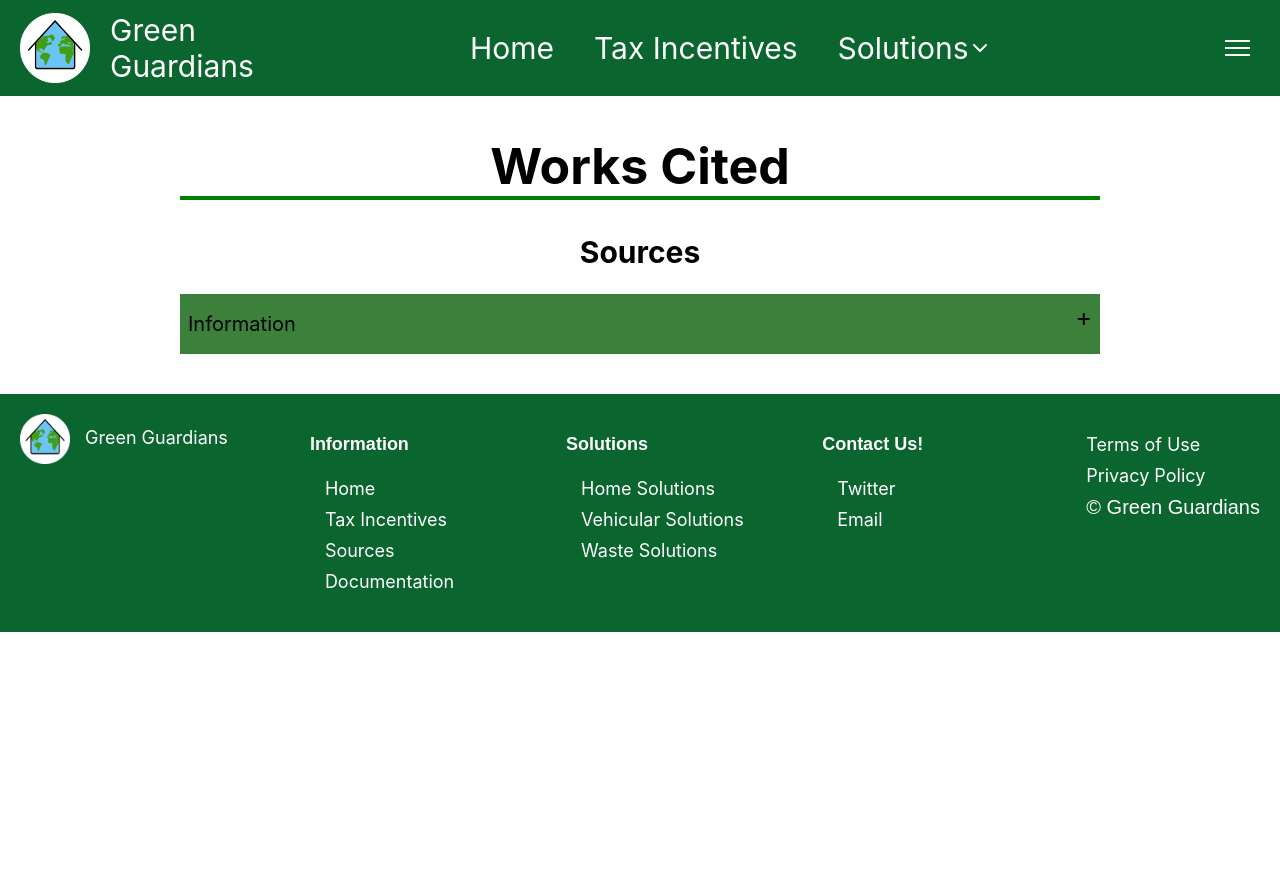
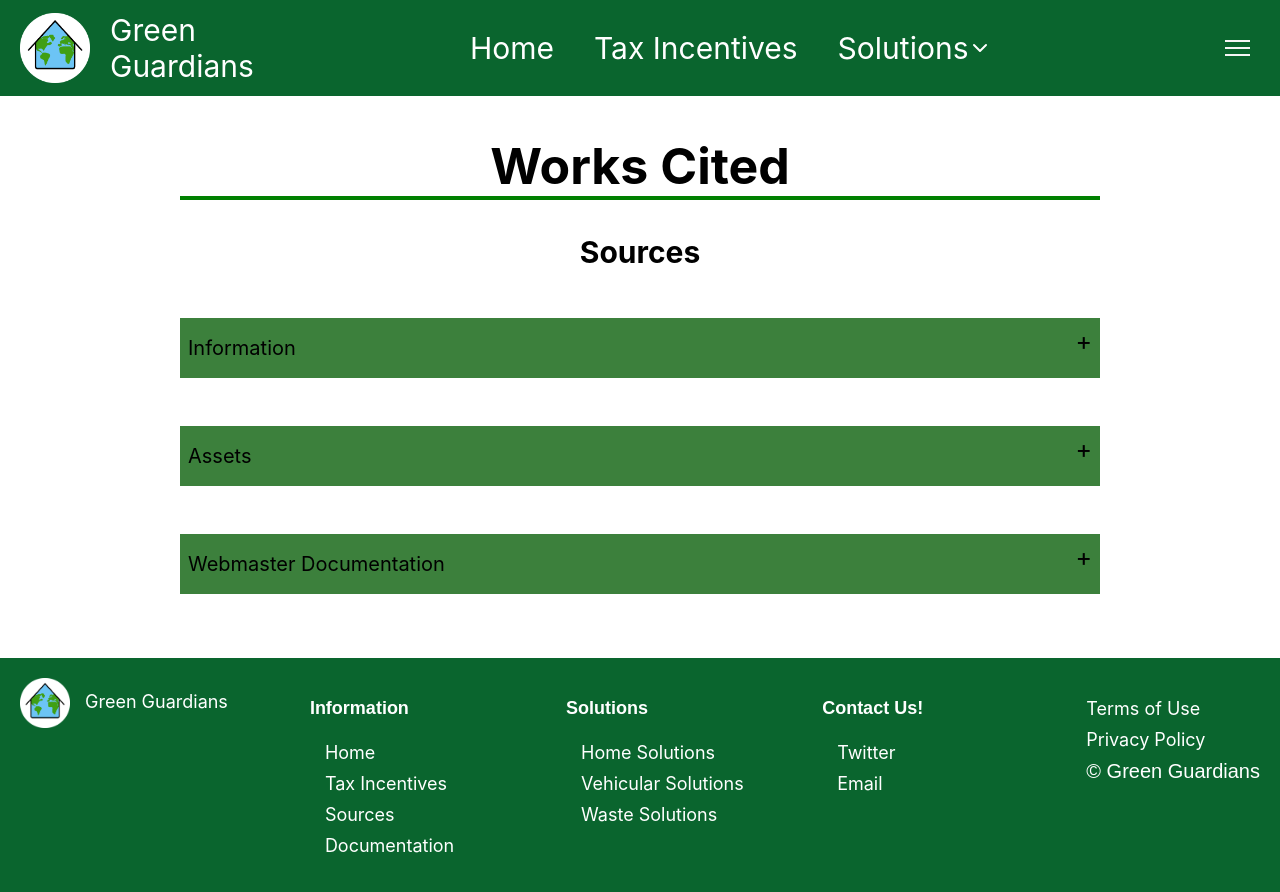
Before and after one commit to chonk9/webmaster23-24, a React (Create React App) app: page /sources in a window 1280 px wide. Shown: the top 892 px of the page. Before the commit the page ends 800 px from the top, so only its background shows below. Built offline with nearby package versions, Linux system fonts and the light colour scheme.

Commit message:
some slight modification to some stuff

```diff
--- a/src/ComponentStyles/sources.css
+++ b/src/ComponentStyles/sources.css
@@ -4,6 +4,6 @@
 }
 
 #sources a{
-    color:orange;
+    color:black;
     font-weight: bold;
   }
--- a/src/Components/footer.js
+++ b/src/Components/footer.js
@@ -68,7 +68,7 @@ export default function Footer({ currentYear }) {
             </li>
             <li>
               <a
-                target = 'blank'
+                target = '_blank'
                 href = "mailto: greenguardians2024@gmail.com?">
                   Email
                 </a>
--- a/src/Pages/AboutUs.jsx
+++ b/src/Pages/AboutUs.jsx
@@ -17,6 +17,12 @@ export default function AboutUs() {
     </p>
     <h2>At Green Guardians, we're all about clean energy. It's going to be a big part of our future, and we're here to help you.</h2>
 
+    <br></br>
+
+    <h2>Meet the team!</h2>
+
+    <p>Member</p>
+
   </>);
 
 }
--- a/src/Pages/Home.jsx
+++ b/src/Pages/Home.jsx
@@ -4,7 +4,7 @@ import LeafReveal from "../Components/leafReveal";
 import environmentalHouse1 from "../Images/environmentalHouse.jpg";
 import environmentalHouse2 from "../Images/greenhome.jpg"
 import TextWrap from "../Components/textWrap";
-// import TextWrap from "../Components/textWrap";
+import HomeSolutions from "../Pages/CleanSolutionsHome"
 
 export default function Home() {
     useEffect(() => {
@@ -19,7 +19,7 @@ export default function Home() {
             } textElt={<>
                 <span className="side-heading">Clean Solutions</span>
                 <p>
-                    Here at Green Guardians, our mission is to help you make your life <span className="fun-bold">sustainable for the Earth</span> in a way that's <span className="fun-bold">sustainable for your finances</span>.
+                    Here at Green Guardians, our mission is to help you make your life <span className="fun-bold">sustainable for the Earth</span> and <span className="fun-bold">sustainable for your finances</span>.
                 </p>
                 <p>
                     You probably don't realize how many green options there are for your house, cars, and even your waste!
--- a/src/Pages/Sources.jsx
+++ b/src/Pages/Sources.jsx
@@ -6,23 +6,73 @@ export default function AboutUs() {
   return(<>
     <h1>Works Cited</h1>
     <div classname='content'>
-      <h2>Sources</h2>
+      <h2 href = 'https://drive.google.com/file/d/1Tpmt1L-KdeBobpTXHE_LaydE_HSHLC8p/view?usp=sharing'>Sources</h2>
       <div id='sources'>
+        <br></br>
         <Accordion title='Information'>
-        <a
-          href='https://www.whitehouse.gov/cleanenergy/'
-          rel='noreferrer'>
-            https://www.whitehouse.gov/cleanenergy/
-            </a>
-            <p>
-              <br />
-            </p>
-            <a
-              href='https://www.dsireusa.org/'
-              rel='noreferrer'>
-              https://www.dsireusa.org/
-            </a>
+          <li>
+            The White House. "Clean Energy." https://www.whitehouse.gov/cleanenergy/.
+          </li>
+          <li>
+            Database of State Incentives for Renewables & Efficiency (DSIRE). https://www.dsireusa.org/.
+          </li>
+          <li>
+            U.S. Department of Energy. "Planning for Home Renewable Energy Systems." Energy Saver. https://www.energy.gov/energysaver/planning-home-renewable-energy-systems.
+          </li>
+          <li>
+            CNET. "Solar Power - Getty Images." https://www.cnet.com/a/img/resize/bbcdbdb37048b08b6a0b14975c9ea5fc4041b7f5/hub/2022/10/10/f2ff9ef7-f016-459d-b88a-a8a68270c315/solar-gettyimages-525206743.jpg?/’auto=webp&fit=crop&height=1200&width=1200.
+          </li>
+          <li>
+            ENERGY STAR. "Federal Tax Credits for Energy Efficiency." https://www.energystar.gov/ABOUT/FEDERAL_TAX_CREDITS#:~:text=Homeowners%20Can%20Save%20Up%20to,by%20up%20to%2030%20percent.
+          </li>
+          <li>
+            Keep Phoenix Beautiful. "Environmental Fun Facts." https://kpwb.org/environmental-fun-facts-2/.
+          </li>
+          <li>
+            Wisconsin Department of Natural Resources. "Climate Change - Science." https://dnr.wisconsin.gov/climatechange/science.
+          </li>
         </Accordion>
+
+        <br></br>
+        <br></br>
+
+        <Accordion title='Assets'>
+          <li>
+            ArcGIS Hub. "Explore Renewable Energy Datasets." https://hub.arcgis.com/datasets/1612d351695b467eba75fdf82c10884f/explore.
+          </li>
+          <li>
+            CleanPNG. "Renewable Energy Solar Energy Leaf." https://www.cleanpng.com/png-renewable-energy-solar-energy-leaf-renewable-resou-7189403/.
+          </li>
+          <li>
+            Treehugger. "Wind Turbine Generator on House Roof." https://www.treehugger.com/thmb/naVuekeUWT-HsmYE1LietPFGCJI=/1500x0/filters:no_upscale():max_bytes(150000):strip_icc()/wind-turbine-generator-on-house-roof-90967703-b9619befbf954726ae92dfb6154711f2.jpg.
+          </li>
+          <li>
+            Bureau of Labor Statistics (BLS). "Electric Vehicles Main Image." https://www.bls.gov/opub/btn/volume-12/images/electric-vehicles-main-image.jpg.
+          </li>
+          <li>
+            Salter Spiral Stair. "Energy-Efficient Home." https://www.salterspiralstair.com/wp-content/uploads/2021/11/opening-image-1.jpg.
+          </li>
+          <li>
+            Wikipedia Commons. "Recycle Icon." https://en.wikipedia.org/wiki/File:Recycle001.svg.
+          </li>
+          <li target = '_blank' href = 'https://amazingarchitecture.com/articles/how-to-make-your-home-more-energy-efficient-and-futuristic'>
+          Amazing Architecture. "How to Make Your Home More Energy Efficient and Futuristic." https://amazingarchitecture.com/articles/how-to-make-your-home-more-energy-efficient-and-futuristic.
+          </li>
+        </Accordion>
+
+        <br></br>
+        <br></br>
+
+        <Accordion title='Webmaster Documentation'>
+          <a
+            target = '_blank'
+            href = 'https://drive.google.com/file/d/1Tpmt1L-KdeBobpTXHE_LaydE_HSHLC8p/view?usp=sharing'
+            >
+            Webmaster Documentation
+          </a>
+        </Accordion>
+        <br></br>
+
       </div>
     </div>
   </>);
```
